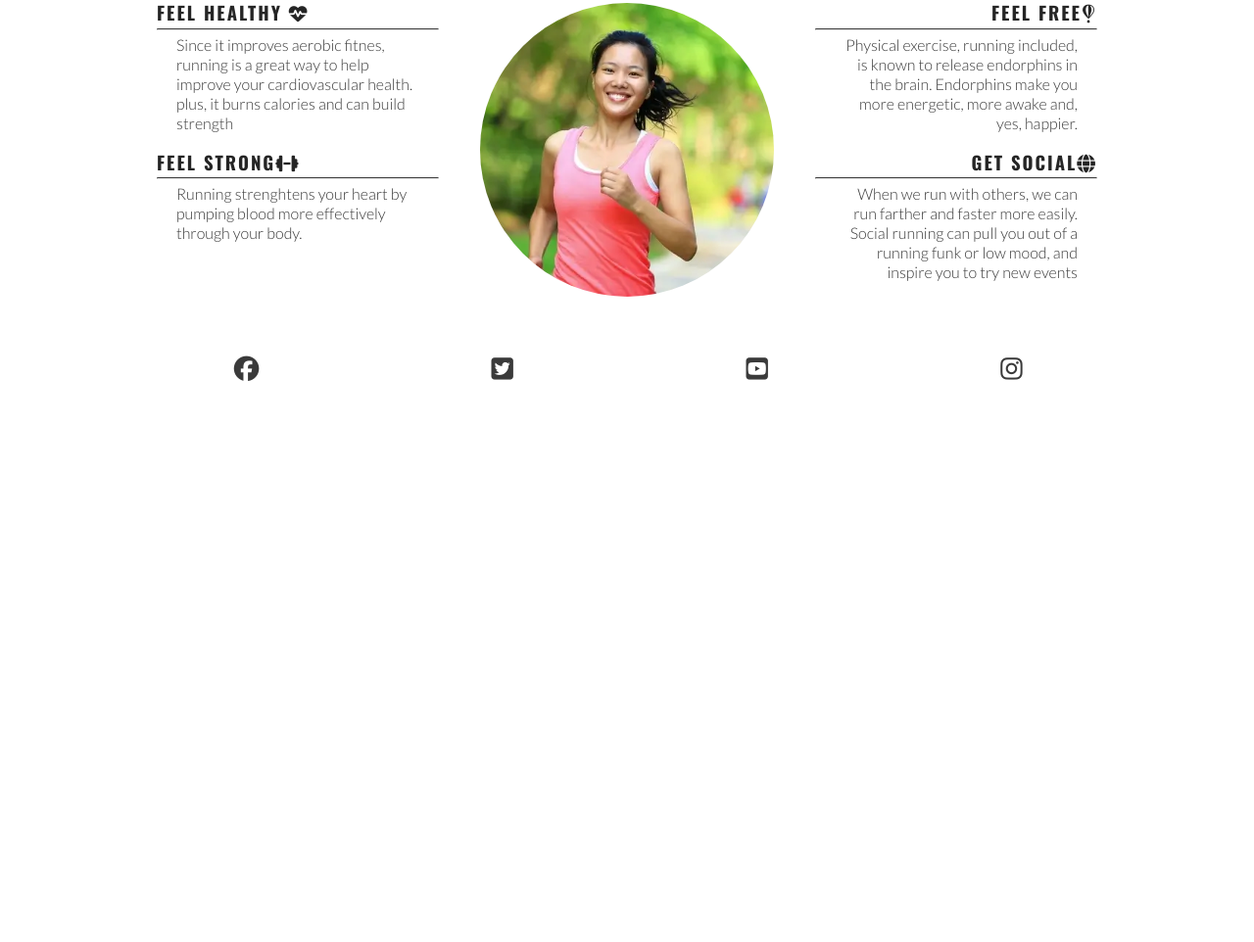
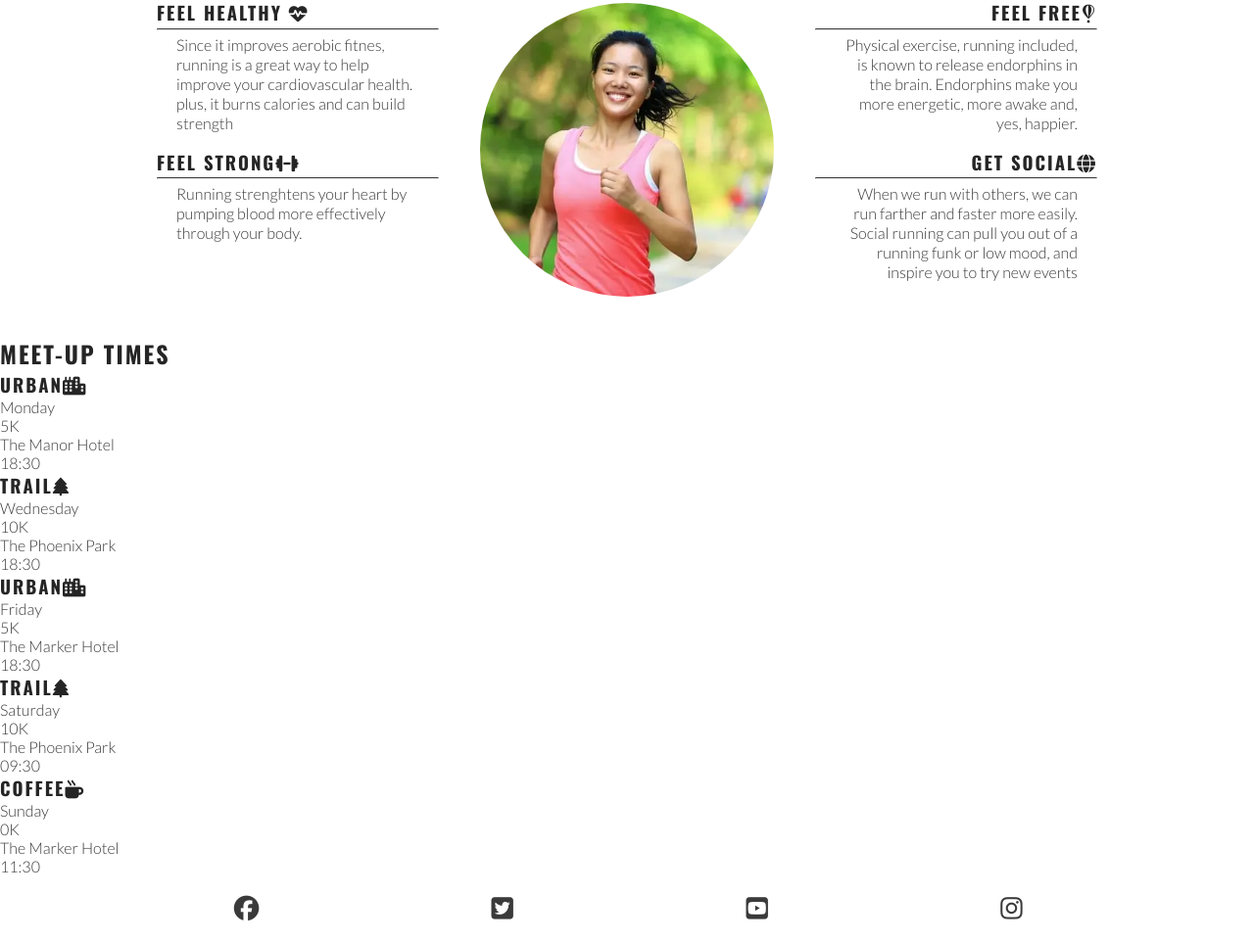
Before and after one commit to moranjohn-95/love-running, a plain HTML site: page index.html in a window 1280 px wide. Shown: the part 782-1744 px from the top of the page at 98% size. Before the commit the page ends 1193 px from the top, so only its background shows below. Drawn offline with nearby package versions, Linux system fonts and the light colour scheme.

Commit message:
add meeting times

```diff
--- a/index.html
+++ b/index.html
@@ -82,6 +82,48 @@
          </div>
         </div>
       </section>
+
+      <!-- Meetup times section -->
+      <section id="meetups">
+        <h2>Meet-up Times</h2>
+        <div id="times">
+          <div>
+            <h3>Urban<i class="fa-solid fa-city"></i></h3>
+            <p>Monday</p>
+            <p>5K</p>
+            <p>The Manor Hotel</p>
+            <p>18:30</p>
+          </div>
+          <div>
+            <h3>Trail<i class="fa-solid fa-tree"></i></h3>
+            <p>Wednesday</p>
+            <p>10K</p>
+            <p>The Phoenix Park</p>
+            <p>18:30</p>
+          </div>
+          <div>
+            <h3>Urban<i class="fa-solid fa-city"></i></h3>
+            <p>Friday</p>
+            <p>5K</p>
+            <p>The Marker Hotel</p>
+            <p>18:30</p>
+          </div>
+          <div>
+            <h3>Trail<i class="fa-solid fa-tree"></i></h3>
+            <p>Saturday</p>
+            <p>10K</p>
+            <p>The Phoenix Park</p>
+            <p>09:30</p>
+          </div>
+          <div>
+            <h3>Coffee<i class="fa-solid fa-mug-hot"></i></h3>
+            <p>Sunday</p>
+            <p>0K</p>
+            <p>The Marker Hotel</p>
+            <p>11:30</p>
+          </div>
+        </div>
+      </section>
     </main>
 
     <!-- Footer -->
```
